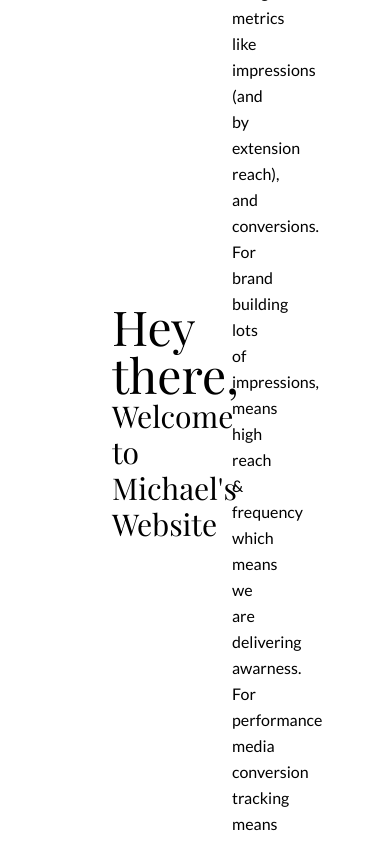
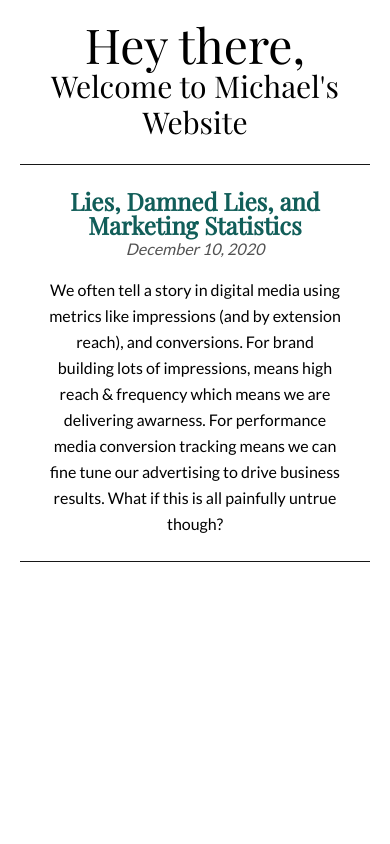
Before and after one commit to MichaelCrowcroft/michaelcrowcroft, a Next.js app: page / in a window 390 px wide. Shown: the top 844 px of the page. Built offline with nearby package versions, Linux system fonts and the light colour scheme; what @tailwindcss/typography would draw is missing.

Commit message:
tweaked homepage to be responsive

```diff
--- a/components/intro.js
+++ b/components/intro.js
@@ -1,8 +1,8 @@
 export default function Intro() {
-  return (
-    <div>
-      <h1 className="leading-none font-serif text-5xl">Hey there,</h1>
-      <h3 className="font-serif text-3xl">Welcome to Michael's Website</h3>
-    </div>
-  )
+    return (
+        <>
+            <h1 className="leading-none font-serif text-5xl">Hey there,</h1>
+            <h3 className="font-serif text-3xl">Welcome to Michael's Website</h3>
+        </>
+    )
 }
--- a/pages/index.js
+++ b/pages/index.js
@@ -15,11 +15,12 @@ export default function Home({ recentPosts }) {
                     <link rel="icon" href="/favicon.ico" />
                 </Head>
 
-                <div className="flex items-center justify-between h-screen p-20">
-                    <div className="pl-8 pr-8 w-2/5 self-center col-span-1">
+                <div className="flex flex-wrap items-center lg:h-screen xl:h-screen 2xl:h-screen
+                                text-center lg:text-left xl:text-left 2xl:text-left p-5 md:p-10 lg:p-20 xl:p-20 2xl:p-20">
+                    <div className="w-full lg:w-2/5 xl:w-2/5 2xl:w-2/5 lg:pr-8 xl:pr-8 2xl:pr-8">
                         <Intro />
                     </div>
-                    <div className="pl-8 pr-8 w-3/5 self-center col-span-1">
+                    <div className="w-full lg:w-3/5 xl:w-3/5 2xl:w-3/5 lg:pl-8 xl:pl-8 2xl:pl-8">
                         <hr className="block border-t-1 border-gray-900 mx-auto my-6"/>
                         <Container>
                             {recentPosts.map((post) => (
```
